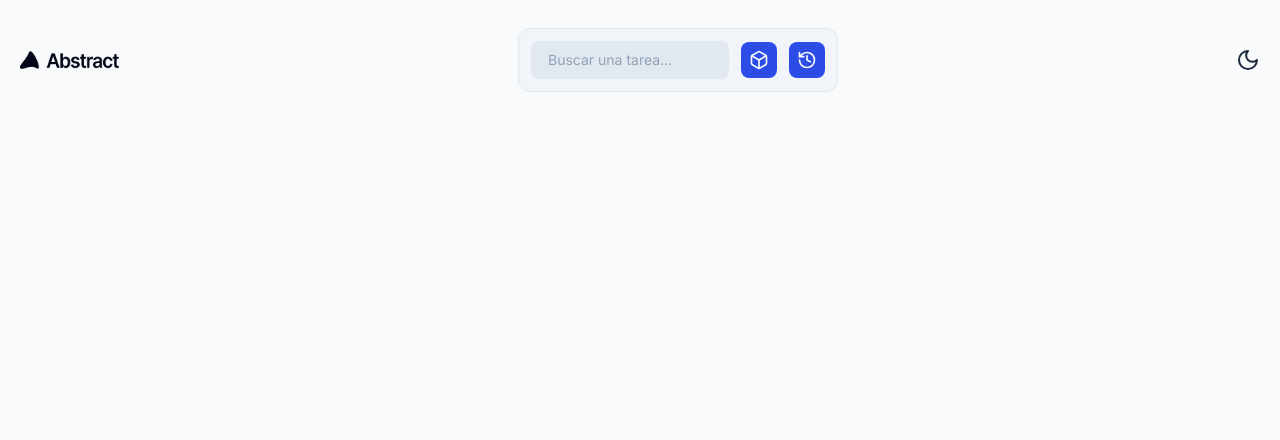
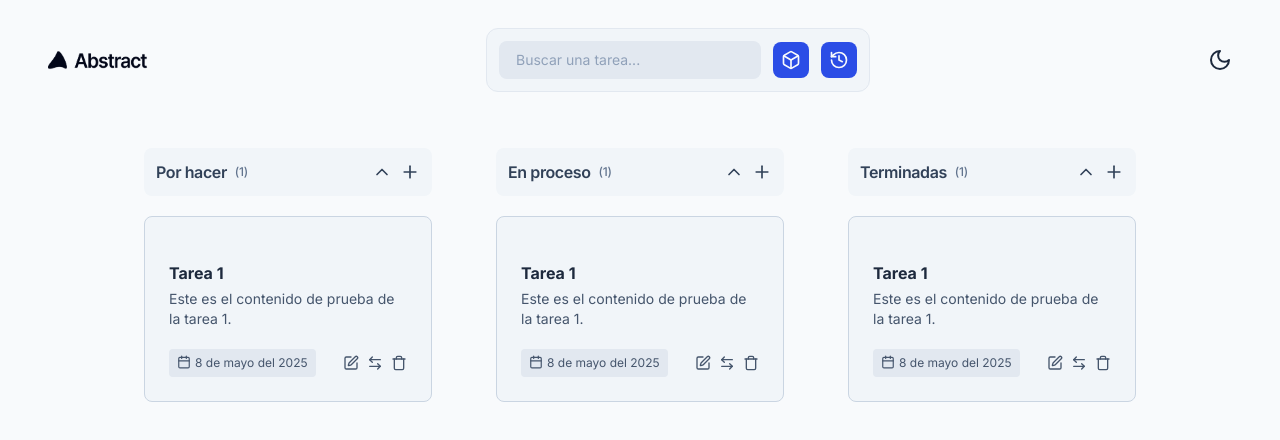
Before and after one commit to kevtorres23/Abstract, a Next.js app in the folder abstract/: page / in a window 1280 px wide. Shown: the top 440 px of the page. Built offline with nearby package versions, Linux system fonts and the light colour scheme.

Commit message:
Creación de los componentes "TaskCard" y "SectionName"

```diff
--- a/abstract/src/app/Components/header-menu.tsx
+++ b/abstract/src/app/Components/header-menu.tsx
@@ -2,16 +2,16 @@ import { Box, History } from 'lucide-react';
 
 function HeaderMenu() {
     return(
-        <div className="p-3 rounded-xl border max-w-80 w-full bg-slate-100 border-slate-200 flex flex-row gap-3 dark:bg-slate-900 dark:border-slate-800">
+        <div className="p-3 rounded-xl border max-w-96 w-full bg-slate-100 border-slate-200 flex flex-row gap-3 dark:bg-slate-900 dark:border-slate-800">
             <input type="search" placeholder="Buscar una tarea..." className="w-full border border-transparent focus:border-main-blue px-4 py-2 bg-slate-200 placeholder-slate-400 text-sm rounded-lg
             dark:bg-slate-700 dark:text-slate-300"
             />
 
-            <button className="bg-main-blue p-2 rounded-lg self-center hover:opacity-80">
+            <button className="bg-main-blue p-2 rounded-lg self-center hover:opacity-80 cursor-pointer">
                 <Box className="text-slate-50" size={20}/>
             </button>
 
-            <button className="bg-main-blue p-2 rounded-lg self-center hover:opacity-80">
+            <button className="bg-main-blue p-2 rounded-lg self-center hover:opacity-80 cursor-pointer">
                 <History className="text-slate-50" size={20}/>
             </button>
         </div>
--- a/abstract/src/app/Components/header.tsx
+++ b/abstract/src/app/Components/header.tsx
@@ -13,7 +13,6 @@ function Header() {
 
     return (
         <div className="w-full flex flex-col sm:flex-row items-center sm:justify-between h-auto">
-            {/* Fila superior en sm, columna en md+ */}
             <div className="w-full flex justify-between items-center sm:w-auto">
                 <Image
                     src={theme === "dark" ? lightLogoSrc : darkLogoSrc}
--- /dev/null
+++ b/abstract/src/app/Components/section-name.tsx
@@ -0,0 +1,23 @@
+import { ChevronUp, Plus } from 'lucide-react';
+
+type sectionProps = {
+    name: string,
+    taskCounter: number
+}
+
+function SectionName(props: sectionProps) {
+    return(
+        <div className="w-full flex bg-slate-100 justify-between dark:bg-gray-between-dark p-3 rounded-lg">
+            <div className="flex flex-row gap-2 items-center">
+                <p className="text-slate-700 tracking-tight dark:text-slate-300 font-semibold text-base">{props.name}</p>
+                <p className="text-slate-500 tracking-tight font-medium text-xs">({props.taskCounter})</p>
+            </div>
+            <div className="flex flex-row gap-2 items-center">
+                <ChevronUp className="text-slate-700 dark:text-slate-300 hover:text-main-blue cursor-pointer" size={20}/>
+                <Plus className="text-slate-700 dark:text-slate-300 hover:text-main-blue cursor-pointer" size={20}/>
+            </div>
+        </div>
+    )
+}
+
+export default SectionName;
--- /dev/null
+++ b/abstract/src/app/Components/tags.tsx
@@ -0,0 +1,7 @@
+function Tags() {
+    return(
+        <div className="text-xs font-medium bg-green-100 text-emerald-500 rounded-md py-1 px-2">Etiqueta 1</div>
+    )
+}
+
+export default Tags;
--- /dev/null
+++ b/abstract/src/app/Components/task-card.tsx
@@ -0,0 +1,38 @@
+import { Calendar, SquarePen, ArrowLeftRight, Trash } from "lucide-react";
+
+import Tags from "./tags";
+
+type taskProps = {
+    title: string,
+    description: string
+}
+
+function TaskCard(props: taskProps) {
+    return(
+        <div className="w-full p-6 gap-5 flex flex-col bg-slate-100 dark:bg-slate-900 border border-slate-300 dark:border-slate-800 rounded-lg">
+            <div className="etiquetas w-full flex flex-row gap-2">
+
+            </div>
+
+            <div className="contenido w-full flex flex-col gap-1">
+                <h1 className="text-slate-800 dark:text-slate-300 text-md font-bold">{props.title}</h1>
+                <p className="text-slate-600 dark:text-slate-400 text-sm font-normal">{props.description}</p>
+            </div>
+
+            <div className="flex lg:flex-row md:flex-col flex-row gap-3 w-full lg:items-center md:items-start items-center justify-between">
+                <div className="fecha-limite px-2 py-1.5 flex flex-row gap-1 bg-slate-200 dark:bg-slate-800 cursor-pointer rounded-sm">
+                    <Calendar className="text-slate-600 dark:text-slate-300" size={14}/>
+                    <p className="text-slate-600 dark:text-slate-300 text-xs font-normal">8 de mayo del 2025</p>
+                </div>
+
+                <div className="acciones flex flex-row gap-2">
+                    <SquarePen className="text-slate-600 dark:text-slate-300 hover:text-main-blue cursor-pointer" size={16}/>
+                    <ArrowLeftRight className="text-slate-600 dark:text-slate-300 hover:text-main-blue cursor-pointer" size={16}/>
+                    <Trash className="text-slate-600 dark:text-slate-300 hover:text-main-blue cursor-pointer" size={16}/>
+                </div>
+            </div>
+        </div>
+    )
+}
+
+export default TaskCard;
--- a/abstract/src/app/globals.css
+++ b/abstract/src/app/globals.css
@@ -13,6 +13,8 @@
   --font-sans: var(--font-geist-sans);
   --font-mono: var(--font-geist-mono);
   --color-main-blue: #2B4DE6;
+  --color-gray-between: #EBF0FB;
+  --color-gray-between-dark: #091023;
 }
 
 body {
--- a/abstract/src/app/page.tsx
+++ b/abstract/src/app/page.tsx
@@ -1,6 +1,8 @@
 import Image from "next/image";
 import { Inter } from '@next/font/google';
 import Header from "./Components/header";
+import SectionName from "./Components/section-name";
+import TaskCard from "./Components/task-card";
 
 const inter = Inter({
   subsets: ['latin'],
@@ -8,8 +10,26 @@ const inter = Inter({
 
 export default function Home() {
   return (
-    <main className="px-5 flex flex-col pt-7 h-screen bg-slate-50 dark:bg-slate-950">
+    <main className="sm:px-12 px-5 flex flex-col gap-14 pt-7 md:h-screen bg-slate-50 dark:bg-slate-950">
       <Header />
+
+      {/* Secciones y Tareas */}
+      <div className="w-full flex md:flex-row justify-between lg:gap-16 gap-6 flex-col lg:px-24 sm:px-0 h-auto">
+        <div className="w-full flex flex-col gap-5">
+          <SectionName name="Por hacer" taskCounter={1}/>
+          <TaskCard title="Tarea 1" description="Este es el contenido de prueba de la tarea 1."/>
+        </div>
+        <div className="w-full flex flex-col gap-5">
+          <SectionName name="En proceso" taskCounter={1}/>
+          <TaskCard title="Tarea 1" description="Este es el contenido de prueba de la tarea 1."/>
+        </div>
+        <div className="w-full flex flex-col gap-5">
+          <SectionName name="Terminadas" taskCounter={1}/>
+          <TaskCard title="Tarea 1" description="Este es el contenido de prueba de la tarea 1."/>
+        </div>
+      </div>
+
+
     </main>
   );
 }
```
